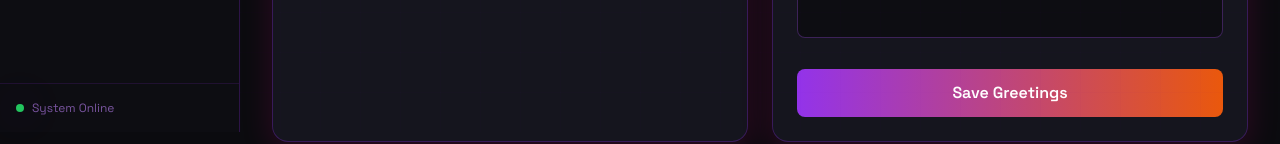
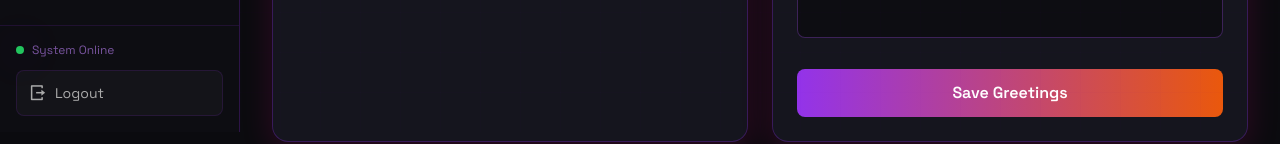
Before and after one commit to trpl333/neurospherevoice-ui, a React (Vite) app: page /dashboard in a window 1280 px wide. Shown: the part 668-812 px from the top of the page. Built offline with nearby package versions, Linux system fonts and the light colour scheme; no server answers; some icons are missing.

Commit message:
Implement logout functionality in CoreLayout
Added a logout function that clears session cookies and local storage before redirecting to the login page.

```diff
--- a/src/components/layout/CoreLayout.tsx
+++ b/src/components/layout/CoreLayout.tsx
@@ -24,6 +24,28 @@ export default function CoreLayout({ children }: CoreLayoutProps) {
 
   const handleNavigate = (path: string) => {
     window.REACT_APP_NAVIGATE(path);
+  };
+
+  const handleLogout = async () => {
+    try {
+      // Clears the HttpOnly session cookie (server-side)
+      await fetch('https://app.neurospherevoiceai.com/api/auth/logout', {
+        method: 'POST',
+        credentials: 'include',
+        headers: { 'Content-Type': 'application/json' }
+      });
+    } catch (err) {
+      // Even if this fails, still clear client hints and redirect.
+      console.warn('Logout request failed:', err);
+    }
+
+    // Clear local UI hints (your app uses these)
+    localStorage.removeItem('customerId');
+    localStorage.removeItem('userEmail');
+    localStorage.removeItem('ns_onboarding_v1');
+
+    // Go to login (as requested)
+    window.location.href = 'https://neurospherevoiceai.com/login';
   };
 
   return (
@@ -119,14 +141,34 @@ export default function CoreLayout({ children }: CoreLayoutProps) {
             <div className="w-2 h-2 rounded-full bg-green-500 animate-pulse" />
             <span style={{ fontFamily: "'Space Grotesk', sans-serif" }}>System Online</span>
           </div>
+
+          {/* Logout */}
+          <button
+            onClick={handleLogout}
+            className="mt-3 w-full flex items-center gap-2 px-3 py-2 rounded-lg text-sm transition-all duration-300 cursor-pointer"
+            style={{
+              background: 'rgba(255, 255, 255, 0.03)',
+              border: '1px solid rgba(138, 43, 226, 0.15)',
+              color: '#aaaaaa'
+            }}
+            onMouseEnter={(e) => {
+              (e.currentTarget as HTMLButtonElement).style.color = '#ff6a00';
+              (e.currentTarget as HTMLButtonElement).style.borderColor = 'rgba(255, 106, 0, 0.35)';
+            }}
+            onMouseLeave={(e) => {
+              (e.currentTarget as HTMLButtonElement).style.color = '#aaaaaa';
+              (e.currentTarget as HTMLButtonElement).style.borderColor = 'rgba(138, 43, 226, 0.15)';
+            }}
+          >
+            <i className="ri-logout-box-r-line text-lg" />
+            <span style={{ fontFamily: "'Space Grotesk', sans-serif" }}>Logout</span>
+          </button>
         </div>
       </aside>
 
       {/* Main Content Area */}
       <main className="flex-1 ml-60">
-        <div className="min-h-screen">
-          {children}
-        </div>
+        <div className="min-h-screen">{children}</div>
       </main>
 
       {/* Background Grid Overlay */}
```
